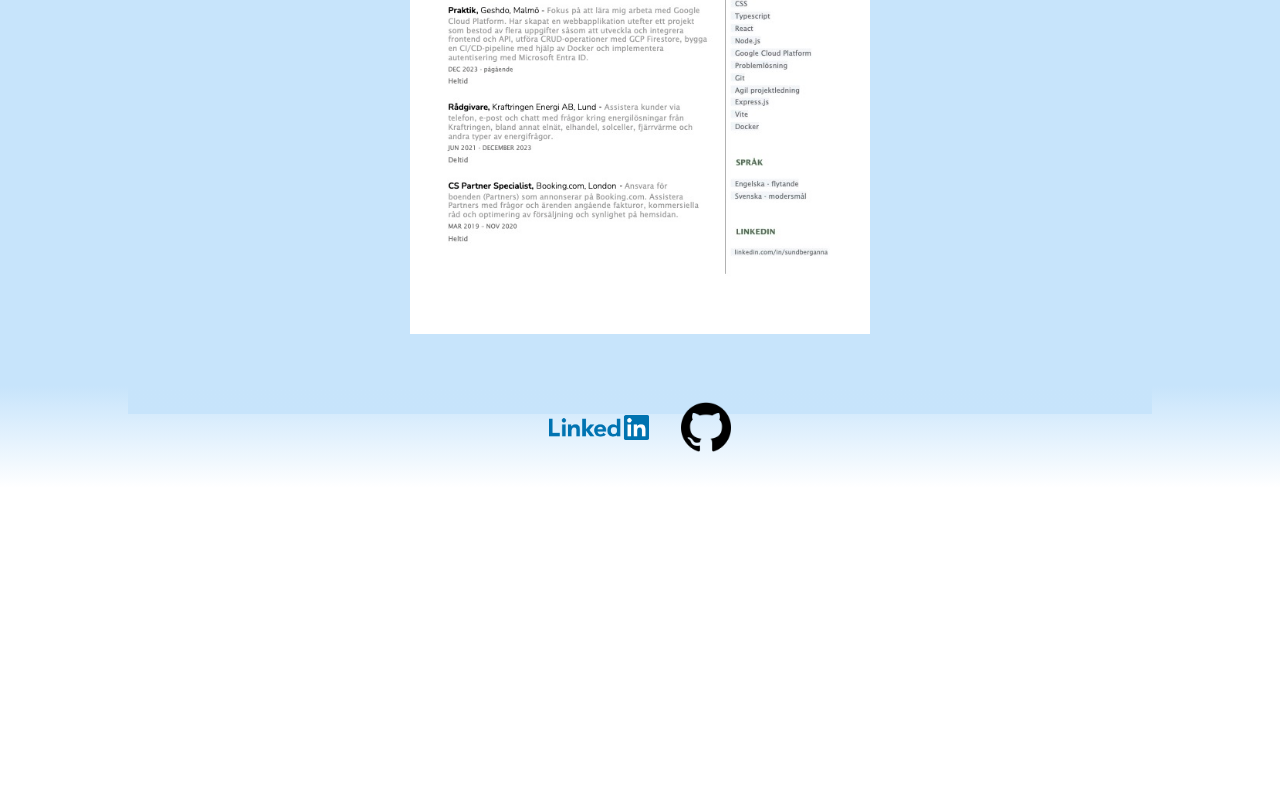
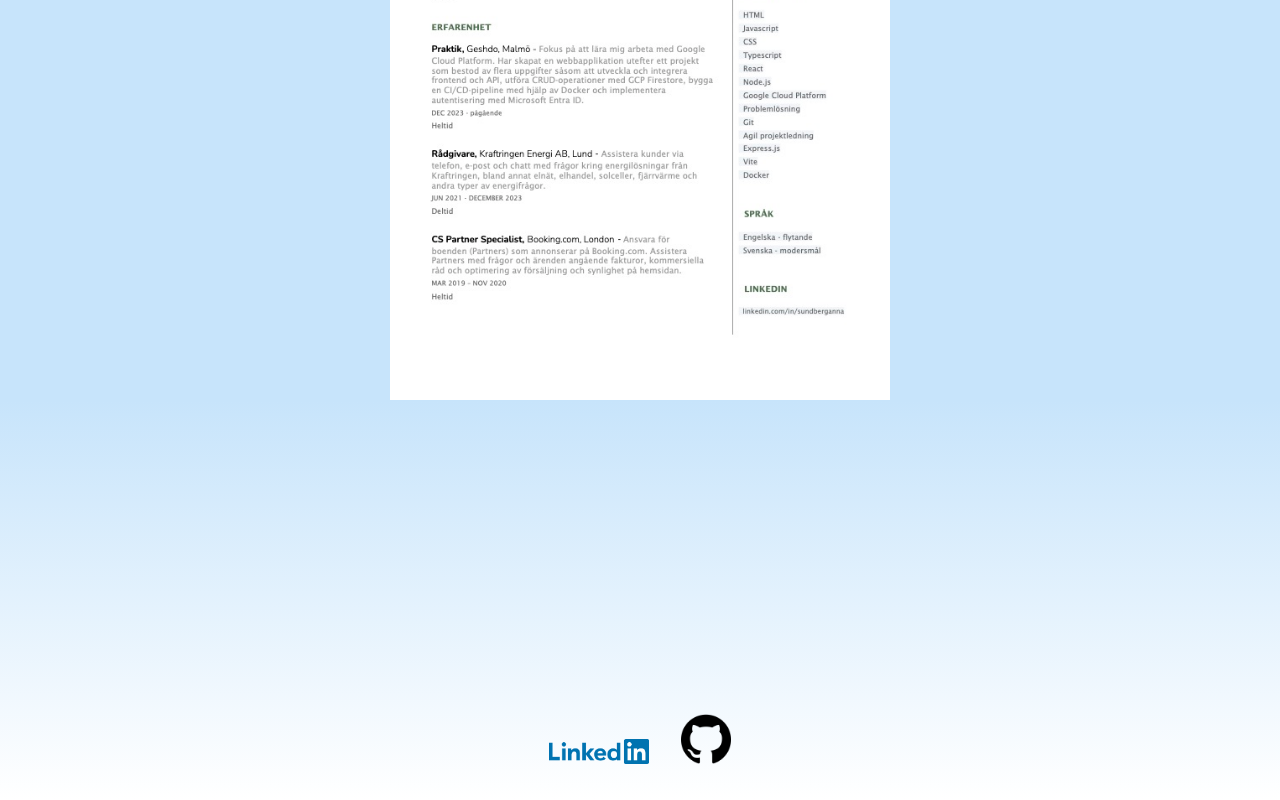
Before and after one commit to annasundbergg/portfolio, a Next.js app: page /cv in a window 1280 px wide. Shown: the part 630-1430 px from the top of the page. Before the commit the page ends 1118 px from the top, so only its background shows below. Built offline with nearby package versions, Linux system fonts and the light colour scheme.

Commit message:
CV edits

```diff
--- a/src/app/components/CV.tsx
+++ b/src/app/components/CV.tsx
@@ -4,6 +4,7 @@ import { useState } from "react";
 import Header from "./Header";
 import Navbar from "./NavBar";
 import Footer from "./Footer";
+import Image from "next/image";
 
 export default function CV() {
     const [lang, setLang] = useState(false);
@@ -19,9 +20,21 @@ export default function CV() {
                         <button onClick={() => setLang(false)}>SWEDISH</button>
                     </div>
                     {!lang ? (
-                        <img src="/images/CV-swe.jpg" alt="" />
+                        <Image
+                            className="cv-img"
+                            src="/images/CV-swe.jpg"
+                            alt="CV in Swedish"
+                            width="500"
+                            height="700"
+                        />
                     ) : (
-                        <img src="/images/CV-eng.jpg" alt="" />
+                        <Image
+                            className="cv-img"
+                            src="/images/CV-eng.jpg"
+                            alt="CV in English"
+                            width="500"
+                            height="700"
+                        />
                     )}
                 </div>
             </div>
--- a/src/app/styles/cv.css
+++ b/src/app/styles/cv.css
@@ -5,7 +5,6 @@
 .cv-container {
     background-color: rgb(199, 228, 251);
     width: 100%;
-    height: 100vh;
     display: flex;
     align-items: center;
     justify-content: center;
@@ -21,16 +20,11 @@
         rgba(254, 252, 252, 0),
         rgb(199, 228, 251) 100%
     );
-    padding: 3rem 0 5rem 0;
-}
-
-img {
-    width: 45%;
 }
 
 .lang-btn {
     display: flex;
-    padding: 1rem;
+    padding: 3rem 0 1rem 0;
 }
 
 button {
--- a/src/app/styles/footer.css
+++ b/src/app/styles/footer.css
@@ -8,8 +8,9 @@ footer {
     text-align: center;
     padding-bottom: 20px;
     display: flex;
-    align-items: center;
+    align-items: flex-end;
     justify-content: center;
+    height: 400px;
 }
 
 a {
```
